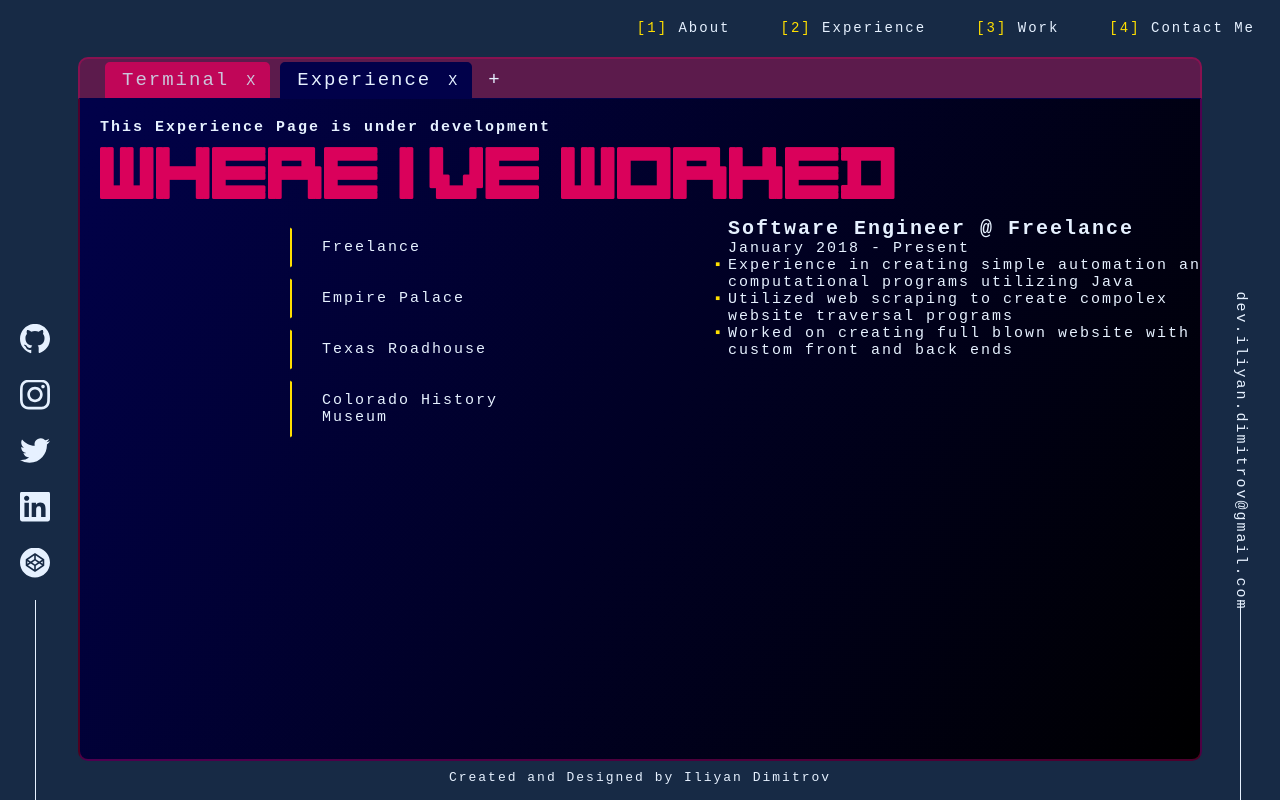
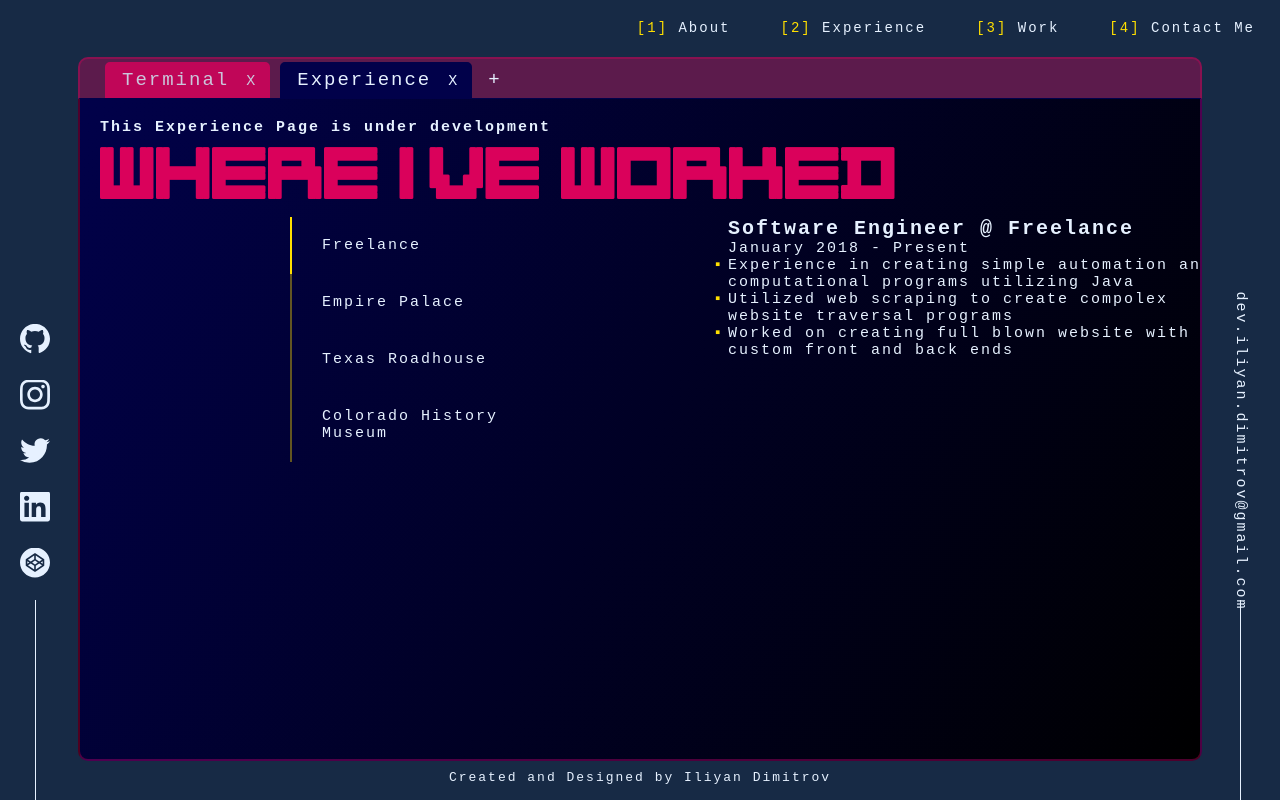
Before and after one commit to IliyanID/Portfolio-Website, a React (Create React App) app in the folder Front-End/: page / in a window 1280 px wide. Both pictures are taken after a click on the item "Experience". Built offline with nearby package versions, Linux system fonts and the light colour scheme.

Commit message:
Added Selected Styling

```diff
--- a/Front-End/src/Components/Experience/Experience.css
+++ b/Front-End/src/Components/Experience/Experience.css
@@ -17,18 +17,16 @@
 }
     .jobSelector li{
         width:200px;
-        padding:10px 30px;
-        margin:10px 0px;
-        border:2px solid transparent;
-        border-radius:2px;
-        border-left:2px solid var(--yellow);
+        margin:0px;
+        padding:20px 30px;
+        border-left:2px solid var(--tranYellow);
     }
     .jobSelector li:hover{
         background-color:var(--tranYellow);
         cursor:pointer;
     }
     .jobSelected{
-        border-color:var(--yellow);
+        border-left:2px solid var(--yellow) !important;
     }
 
 
--- a/Front-End/src/Components/Experience/Experience.js
+++ b/Front-End/src/Components/Experience/Experience.js
@@ -35,8 +35,11 @@ const Experience = () =>{
         </div>
     )]];
 
+    let id = 0;
     let jobSelector = experience.map((job) => {
-        return <li>{job[0]}</li>
+        if(id == 0)
+            return <li className = "jobSelected" id={id++}>{job[0]}</li>
+        return <li id={id++}>{job[0]}</li>
     })
     return(
     <div className = "main">
```
